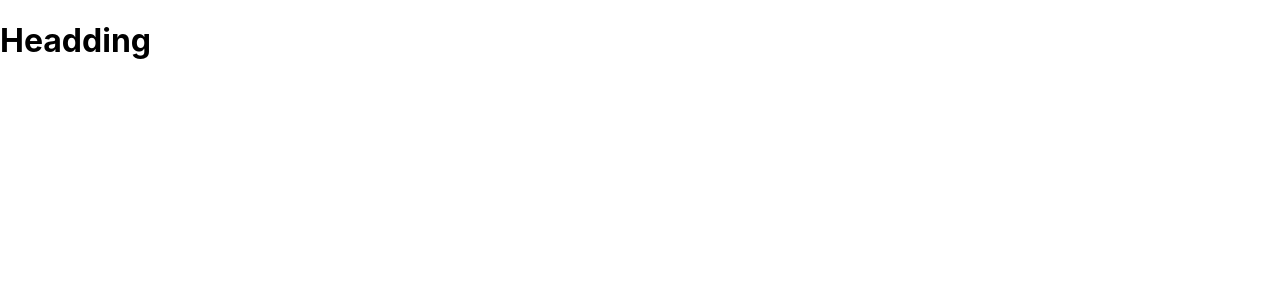
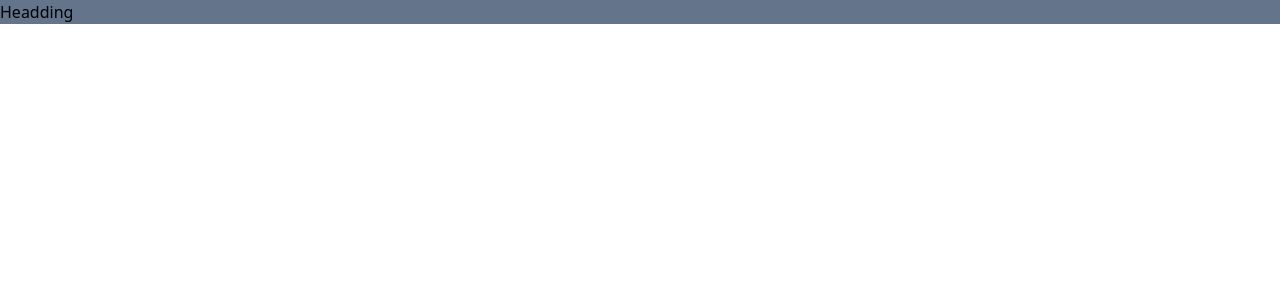
Before and after one commit to Mutyamjai/CC-Project, a React (Create React App) app in the folder campus-connect/: page / in a window 1280 px wide. Shown: the top 300 px of the page. Built offline with nearby package versions, Linux system fonts and the light colour scheme.

Commit message:
tailwind added

```diff
--- a/campus-connect/package.json
+++ b/campus-connect/package.json
@@ -34,5 +34,8 @@
       "last 1 firefox version",
       "last 1 safari version"
     ]
+  },
+  "devDependencies": {
+    "tailwindcss": "^3.4.10"
   }
 }
--- a/campus-connect/src/App.js
+++ b/campus-connect/src/App.js
@@ -3,7 +3,7 @@
 function App() {
   return (
     <div className="App">
-      <h1>Headding</h1>
+      <h1 className="bg-slate-500">Headding</h1>
     </div>
   );
 }
--- a/campus-connect/src/index.css
+++ b/campus-connect/src/index.css
@@ -1,13 +1,3 @@
-body {
-  margin: 0;
-  font-family: -apple-system, BlinkMacSystemFont, 'Segoe UI', 'Roboto', 'Oxygen',
-    'Ubuntu', 'Cantarell', 'Fira Sans', 'Droid Sans', 'Helvetica Neue',
-    sans-serif;
-  -webkit-font-smoothing: antialiased;
-  -moz-osx-font-smoothing: grayscale;
-}
-
-code {
-  font-family: source-code-pro, Menlo, Monaco, Consolas, 'Courier New',
-    monospace;
-}
+@tailwind base;
+@tailwind components;
+@tailwind utilities;
--- /dev/null
+++ b/campus-connect/tailwind.config.js
@@ -0,0 +1,11 @@
+/** @type {import('tailwindcss').Config} */
+module.exports = {
+  content: [
+    "./src/**/*.{js,jsx,ts,tsx}",
+
+  ],
+  theme: {
+    extend: {},
+  },
+  plugins: [],
+}
```
Also changed, not shown: 1 other file (tests, documents, lock files or other folders).
